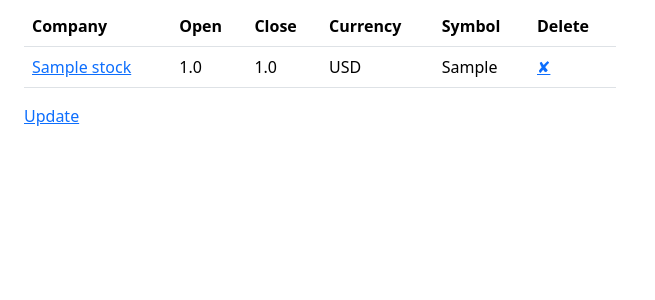
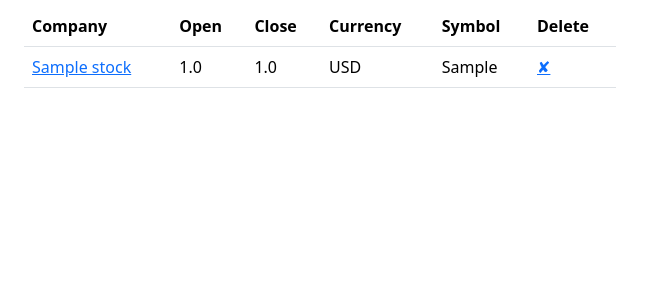
Before and after one commit to JacquesM13/StockAPI, a Flask app: page / in a window 1280 px wide. Shown: the part 123-423 px from the top of the page, without its empty margins (0-655 px from the left). Run offline with Flask 3, Linux system fonts and the light colour scheme; tables that the repository leaves empty hold one stand-in row (values such as "Sample post"); some libraries are stand-ins or nearby versions.

Commit message:
Update home.html

```diff
--- a/templates/home.html
+++ b/templates/home.html
@@ -48,7 +48,6 @@
         </tr>
         {% endfor %}
     </table>
-    <a href="{{ url_for('update_stocks') }}">Update</a>
 </div>
 
 {% endblock %}
```
